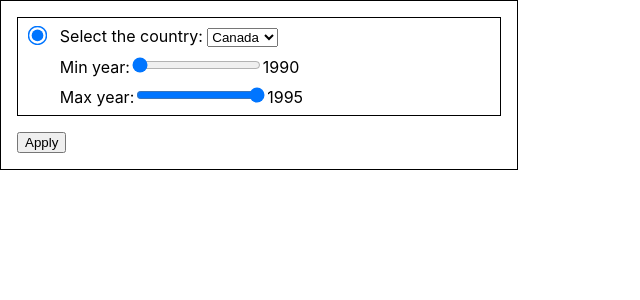
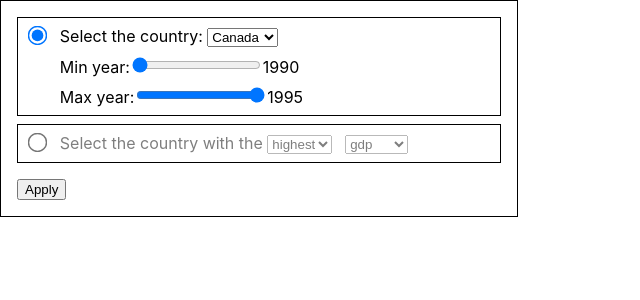
Before and after one commit to markarko/gdpro, a React (Create React App) app in the folder client/: page / in a window 1280 px wide. Shown: the top 300 px of the page, without its empty margins (0-640 px from the left). Built offline with nearby package versions, Linux system fonts and the light colour scheme.

Commit message:
Add country ranking filter

```diff
--- a/client/src/components/filters/chart/ChartFilters.js
+++ b/client/src/components/filters/chart/ChartFilters.js
@@ -1,10 +1,12 @@
 import '../Filters.css';
 import BasicFilters from './basic/BasicFilters';
 import { useState } from 'react';
+import CountryRankingFilter from './country_ranking/CountryRankingFilter';
 
 export default function ChartFilters({ years, validCountries }) {
   const FilterType = {
-    Basic: 'basic'
+    Basic: 'basic',
+    CountryRanking: 'country-ranking'
   };
 
   const [selectedFilterType, setSelectedFilterType] = useState(FilterType.Basic);
@@ -15,6 +17,11 @@ export default function ChartFilters({ years, validCountries }) {
     maxYear: years[years.length - 1]
   });
 
+  const [countryRankingFilter, setCountryRankingFilter] = useState({
+    variation: 'highest',
+    value: 'gdp'
+  });
+
   const applyFilters = e => {
     e.preventDefault();
   };
@@ -22,7 +29,10 @@ export default function ChartFilters({ years, validCountries }) {
   return(
     <form className="ChartFilters" onSubmit={applyFilters}>
       <div className="filterType">
-        <input type="radio" name="filterType" value={FilterType.Basic}
+        <input
+          type="radio"
+          name="filterType"
+          value={FilterType.Basic}
           onChange={e => setSelectedFilterType(e.target.value)}
           checked={selectedFilterType === FilterType.Basic} />
         <BasicFilters
@@ -32,6 +42,17 @@ export default function ChartFilters({ years, validCountries }) {
           setBasicFilters={setBasicFilters}
           disable={selectedFilterType !== FilterType.Basic} />
       </div>
+      <div className="filterType">
+        <input
+          type="radio"
+          name="filterType"
+          value={FilterType.CountryRanking}
+          onChange={e => setSelectedFilterType(e.target.value)}
+          checked={selectedFilterType === FilterType.CountryRanking} />
+        <CountryRankingFilter
+          setCountryRankingFilter={setCountryRankingFilter}
+          disable={selectedFilterType !== FilterType.CountryRanking} />
+      </div>
       <button>Apply</button>
     </form>
   );
--- /dev/null
+++ b/client/src/components/filters/chart/country_ranking/CountryRankingFilter.css
@@ -0,0 +1,4 @@
+.CountryRanking {
+    display: flex;
+    gap: 1vw;
+}
--- /dev/null
+++ b/client/src/components/filters/chart/country_ranking/CountryRankingFilter.js
@@ -0,0 +1,40 @@
+import './CountryRankingFilter.css';
+import Select from '../../map/select/Select.js';
+
+export default function CountryRankingFilter({ setCountryRankingFilter, disable }) {
+  const variations = ['highest', 'lowest'];
+  const values = ['gdp', 'protein'];
+
+  const updateVariation = e => {
+    const variation = e.target.value;
+    if (variations.includes(variation)) {
+      setCountryRankingFilter((prevFilter) => ({
+        ...prevFilter,
+        variation,
+      }));
+    }
+  };
+
+  const updateValue = e => {
+    const value = e.target.value;
+    if (values.includes(value)) {
+      setCountryRankingFilter((prevFilter) => ({
+        ...prevFilter,
+        value,
+      }));
+    }
+  };
+
+  return (
+    <div className={disable ? 'CountryRanking disabled' : 'CountryRanking'} >
+      <Select
+        options={variations}
+        labelText="Select the country with the "
+        onChange={updateVariation} />
+      <Select
+        options={values}
+        labelText=""
+        onChange={updateValue} />
+    </div>
+  );
+}
```
